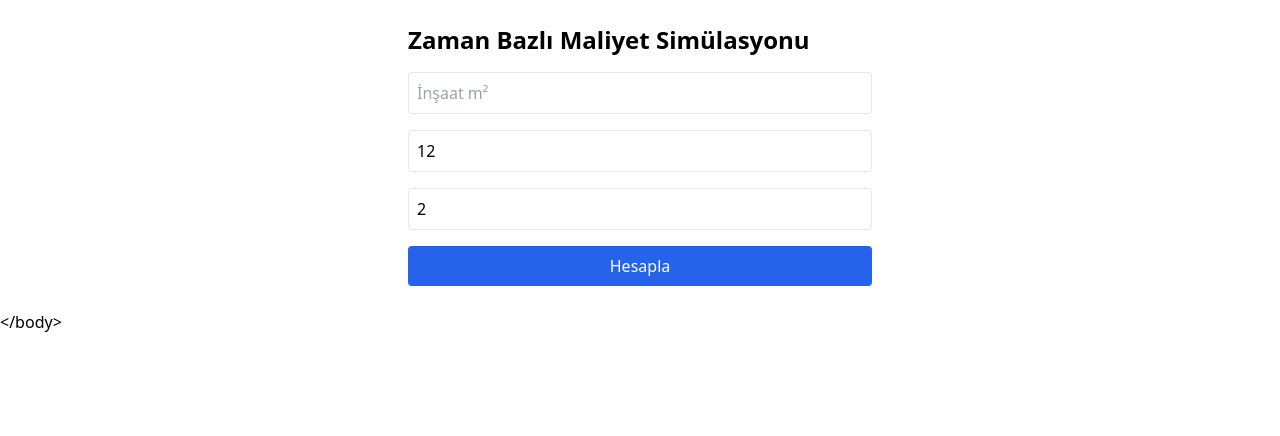
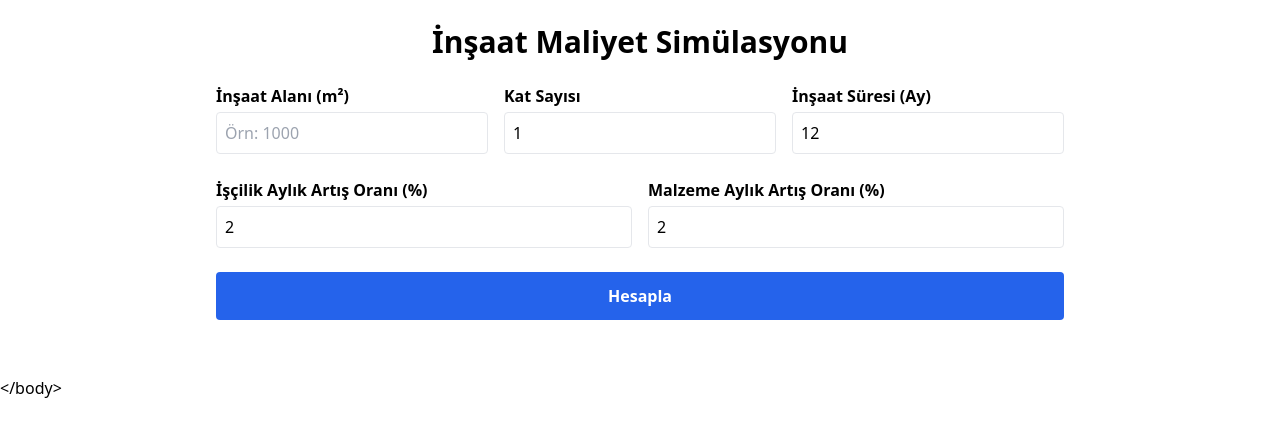
Before and after one commit to hasaannn327-source/Maliyet-hesab, a React (Create React App) app: page / in a window 1280 px wide. Shown: the top 436 px of the page. Built offline with nearby package versions, Linux system fonts and the light colour scheme; the HTML template or start-up script is replaced by a standard one.

Commit message:
Update App.js

```diff
--- a/src/App.js
+++ b/src/App.js
@@ -1,95 +1,254 @@
 import React, { useState } from "react";
+import {
+  Chart as ChartJS,
+  CategoryScale,
+  LinearScale,
+  PointElement,
+  LineElement,
+  Title,
+  Tooltip,
+  Legend,
+} from "chart.js";
+import { Line } from "react-chartjs-2";
 
-export default function App() {
+ChartJS.register(
+  CategoryScale,
+  LinearScale,
+  PointElement,
+  LineElement,
+  Title,
+  Tooltip,
+  Legend
+);
+
+const SCENARIOS = [
+  { label: "En İyi", laborIncrease: 1, materialIncrease: 1 },
+  { label: "Ortalama", laborIncrease: 2, materialIncrease: 2 },
+  { label: "En Kötü", laborIncrease: 3, materialIncrease: 4 },
+];
+
+function numberToCurrency(number) {
+  return number.toLocaleString("tr-TR", {
+    style: "currency",
+    currency: "TRY",
+    maximumFractionDigits: 0,
+  });
+}
+
+export default function CostSimulator() {
+  // Temel girişler
   const [m2, setM2] = useState("");
+  const [katSayisi, setKatSayisi] = useState(1);
   const [sureAy, setSureAy] = useState(12);
-  const [artisOrani, setArtisOrani] = useState(2);
-  const [result, setResult] = useState(null);
+
+  // İşçilik ve malzeme aylık artış (ortalama değer)
+  const [laborIncrease, setLaborIncrease] = useState(2);
+  const [materialIncrease, setMaterialIncrease] = useState(2);
+
+  // Sonuçlar
+  const [results, setResults] = useState(null);
   const [loading, setLoading] = useState(false);
 
-  const sabitMaliyet = (m2Float) => ({
-    iscilik: m2Float * 1500,
-    cati: m2Float * 1500,
-    duvar: m2Float * 320,
+  // Sabit birim fiyatlar (m² başına)
+  const unitCosts = {
+    labor: 1500,
+    material: 320 + 1500, // Duvar + Çatı malzeme
+  };
+
+  // Hesaplama fonksiyonu
+  const calculate = () => {
+    if (!m2 || m2 <= 0) {
+      alert("Lütfen geçerli bir m² giriniz.");
+      return;
+    }
+    if (katSayisi <= 0) {
+      alert("Kat sayısı pozitif olmalı.");
+      return;
+    }
+    if (sureAy <= 0) {
+      alert("Süre pozitif olmalı.");
+      return;
+    }
+
+    setLoading(true);
+
+    setTimeout(() => {
+      const m2Float = parseFloat(m2);
+      const toplamM2 = m2Float * katSayisi;
+
+      // Senaryo başına aylık maliyet dizisi
+      let scenarioResults = [];
+
+      SCENARIOS.forEach(({ label, laborIncrease, materialIncrease }) => {
+        let aylikMaliyetler = [];
+        let toplam = 0;
+        for (let ay = 1; ay <= sureAy; ay++) {
+          const laborFactor = Math.pow(1 + laborIncrease / 100, ay - 1);
+          const materialFactor = Math.pow(1 + materialIncrease / 100, ay - 1);
+
+          const laborCost = unitCosts.labor * toplamM2 * laborFactor;
+          const materialCost = unitCosts.material * toplamM2 * materialFactor;
+          const aylikToplam = laborCost + materialCost;
+
+          aylikMaliyetler.push({
+            ay,
+            laborCost,
+            materialCost,
+            aylikToplam,
           });
 
-  const hesapla = () => {
-    if (!m2) return alert("Lütfen m² girin");
-    if (sureAy <= 0) return alert("İnşaat süresi pozitif olmalı");
-    if (artisOrani < 0) return alert("Artış oranı negatif olamaz");
-
-    setLoading(true);
-    setTimeout(() => {
-      const m2Float = parseFloat(m2);
-      const base = sabitMaliyet(m2Float);
-
-      let toplam = 0;
-      let aylikMaliyetler = [];
-
-      for (let ay = 1; ay <= sureAy; ay++) {
-        const faktor = Math.pow(1 + artisOrani / 100, ay - 1);
-        const aylikToplam = (base.iscilik + base.cati + base.duvar) * faktor;
-        aylikMaliyetler.push({ ay, maliyet: aylikToplam });
           toplam += aylikToplam;
         }
+        scenarioResults.push({
+          label,
+          aylikMaliyetler,
+          toplam,
+        });
+      });
 
-      setResult({ aylikMaliyetler, toplam });
+      setResults(scenarioResults);
       setLoading(false);
     }, 2000);
   };
 
+  // Grafik için veri oluşturma
+  const getChartData = () => {
+    if (!results) return null;
+    return {
+      labels: results[0].aylikMaliyetler.map(({ ay }) => "Ay " + ay),
+      datasets: results.map(({ label, aylikMaliyetler }, idx) => ({
+        label,
+        data: aylikMaliyetler.map((item) => item.aylikToplam),
+        borderColor: ["#22c55e", "#3b82f6", "#ef4444"][idx],
+        backgroundColor: "transparent",
+        tension: 0.3,
+      })),
+    };
+  };
+
   return (
-    <div className="p-6 font-sans max-w-lg mx-auto">
-      <h1 className="text-2xl font-bold mb-4">Zaman Bazlı Maliyet Simülasyonu</h1>
+    <div className="max-w-4xl mx-auto p-6 font-sans">
+      <h1 className="text-3xl font-bold mb-6 text-center">
+        İnşaat Maliyet Simülasyonu
+      </h1>
 
+      <div className="grid grid-cols-1 md:grid-cols-3 gap-4 mb-6">
+        <div>
+          <label className="block font-semibold mb-1">İnşaat Alanı (m²)</label>
           <input
             type="number"
-        placeholder="İnşaat m²"
+            min={1}
             value={m2}
             onChange={(e) => setM2(e.target.value)}
-        className="border p-2 rounded mb-4 w-full"
+            className="w-full border rounded p-2"
+            placeholder="Örn: 1000"
           />
+        </div>
+        <div>
+          <label className="block font-semibold mb-1">Kat Sayısı</label>
           <input
             type="number"
-        placeholder="İnşaat Süresi (ay)"
+            min={1}
+            value={katSayisi}
+            onChange={(e) => setKatSayisi(e.target.value)}
+            className="w-full border rounded p-2"
+          />
+        </div>
+        <div>
+          <label className="block font-semibold mb-1">İnşaat Süresi (Ay)</label>
+          <input
+            type="number"
+            min={1}
             value={sureAy}
             onChange={(e) => setSureAy(e.target.value)}
-        className="border p-2 rounded mb-4 w-full"
-        min={1}
+            className="w-full border rounded p-2"
           />
+        </div>
+      </div>
+
+      <div className="grid grid-cols-1 md:grid-cols-2 gap-4 mb-6">
+        <div>
+          <label className="block font-semibold mb-1">
+            İşçilik Aylık Artış Oranı (%)
+          </label>
           <input
             type="number"
-        placeholder="Aylık maliyet artış oranı (%)"
-        value={artisOrani}
-        onChange={(e) => setArtisOrani(e.target.value)}
-        className="border p-2 rounded mb-4 w-full"
             min={0}
+            max={100}
+            step={0.1}
+            value={laborIncrease}
+            onChange={(e) => setLaborIncrease(parseFloat(e.target.value))}
+            className="w-full border rounded p-2"
           />
+        </div>
+        <div>
+          <label className="block font-semibold mb-1">
+            Malzeme Aylık Artış Oranı (%)
+          </label>
+          <input
+            type="number"
+            min={0}
+            max={100}
+            step={0.1}
+            value={materialIncrease}
+            onChange={(e) => setMaterialIncrease(parseFloat(e.target.value))}
+            className="w-full border rounded p-2"
+          />
+        </div>
+      </div>
 
       <button
-        onClick={hesapla}
-        className="bg-blue-600 text-white py-2 px-4 rounded hover:bg-blue-700 w-full"
+        onClick={calculate}
+        className="bg-blue-600 hover:bg-blue-700 text-white font-bold py-3 px-6 rounded w-full mb-8"
       >
         Hesapla
       </button>
 
-      {loading && <p className="mt-4 text-center">Yükleniyor...</p>}
+      {loading && (
+        <div className="text-center text-lg font-semibold">Yükleniyor...</div>
+      )}
 
-      {result && (
-        <div className="mt-6 bg-gray-100 p-4 rounded shadow">
-          <h2 className="text-xl font-bold mb-2">Aylık Maliyetler</h2>
-          <ul className="list-disc list-inside max-h-64 overflow-auto">
-            {result.aylikMaliyetler.map(({ ay, maliyet }) => (
-              <li key={ay}>
-                Ay {ay}: {maliyet.toLocaleString("tr-TR", {maximumFractionDigits:2})} TL
-              </li>
+      {results && (
+        <>
+          <div className="mb-6">
+            <Line data={getChartData()} options={{ responsive: true }} />
+          </div>
+
+          {results.map(({ label, aylikMaliyetler, toplam }) => (
+            <div
+              key={label}
+              className="mb-8 border rounded p-4 bg-gray-50 shadow-sm"
+            >
+              <h2 className="text-2xl font-semibold mb-3">{label} Senaryo</h2>
+              <p className="mb-3 font-semibold">
+                Toplam Maliyet: {numberToCurrency(toplam)}
+              </p>
+
+              <div className="overflow-auto max-h-64">
+                <table className="w-full border-collapse border border-gray-300">
+                  <thead>
+                    <tr className="bg-gray-200">
+                      <th className="border border-gray-300 p-2">Ay</th>
+                      <th className="border border-gray-300 p-2">İşçilik (₺)</th>
+                      <th className="border border-gray-300 p-2">Malzeme (₺)</th>
+                      <th className="border border-gray-300 p-2">Aylık Toplam (₺)</th>
+                    </tr>
+                  </thead>
+                  <tbody>
+                    {aylikMaliyetler.map(({ ay, laborCost, materialCost, aylikToplam }) => (
+                      <tr key={ay} className="text-center">
+                        <td className="border border-gray-300 p-1">{ay}</td>
+                        <td className="border border-gray-300 p-1">{laborCost.toLocaleString("tr-TR", {maximumFractionDigits:0})}</td>
+                        <td className="border border-gray-300 p-1">{materialCost.toLocaleString("tr-TR", {maximumFractionDigits:0})}</td>
+                        <td className="border border-gray-300 p-1 font-semibold">{aylikToplam.toLocaleString("tr-TR", {maximumFractionDigits:0})}</td>
+                      </tr>
                     ))}
-          </ul>
-          <hr className="my-4" />
-          <p className="font-bold text-lg">
-            Toplam Maliyet: {result.toplam.toLocaleString("tr-TR", {maximumFractionDigits:2})} TL
-          </p>
+                  </tbody>
+                </table>
               </div>
+            </div>
+          ))}
+        </>
       )}
     </div>
   );
```
Lines whose indentation alone changed are shown as unchanged.
